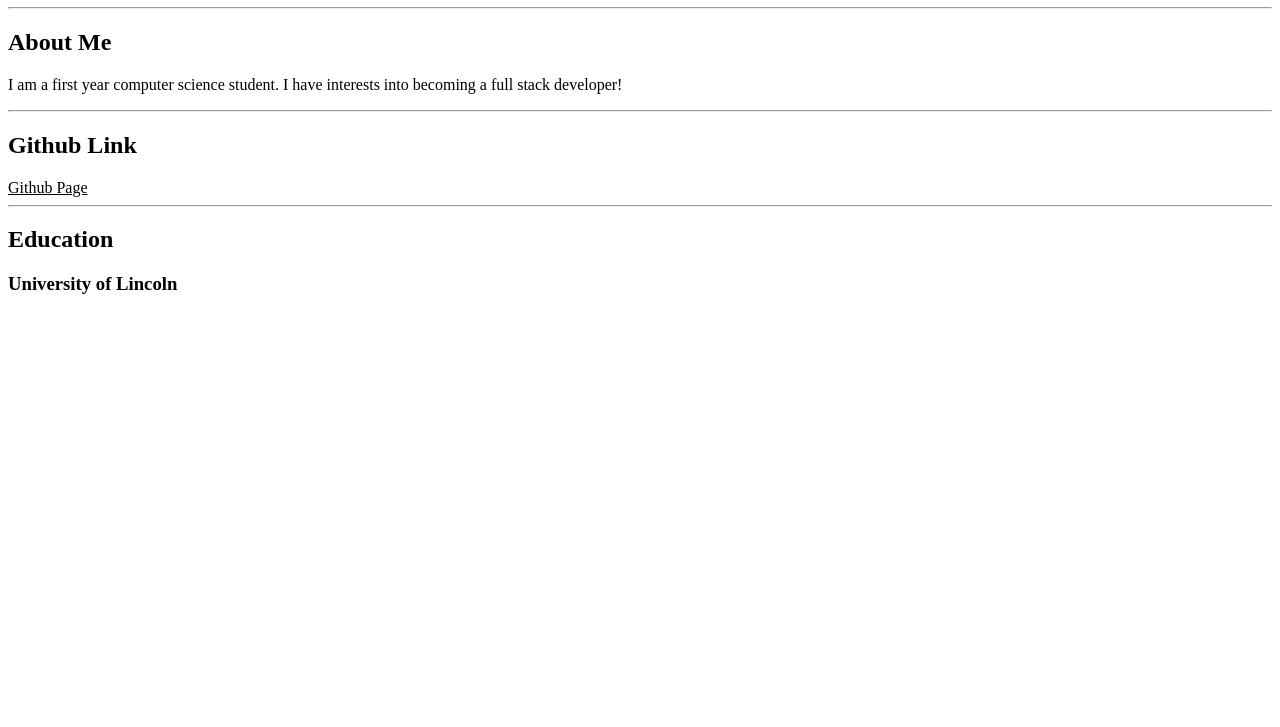
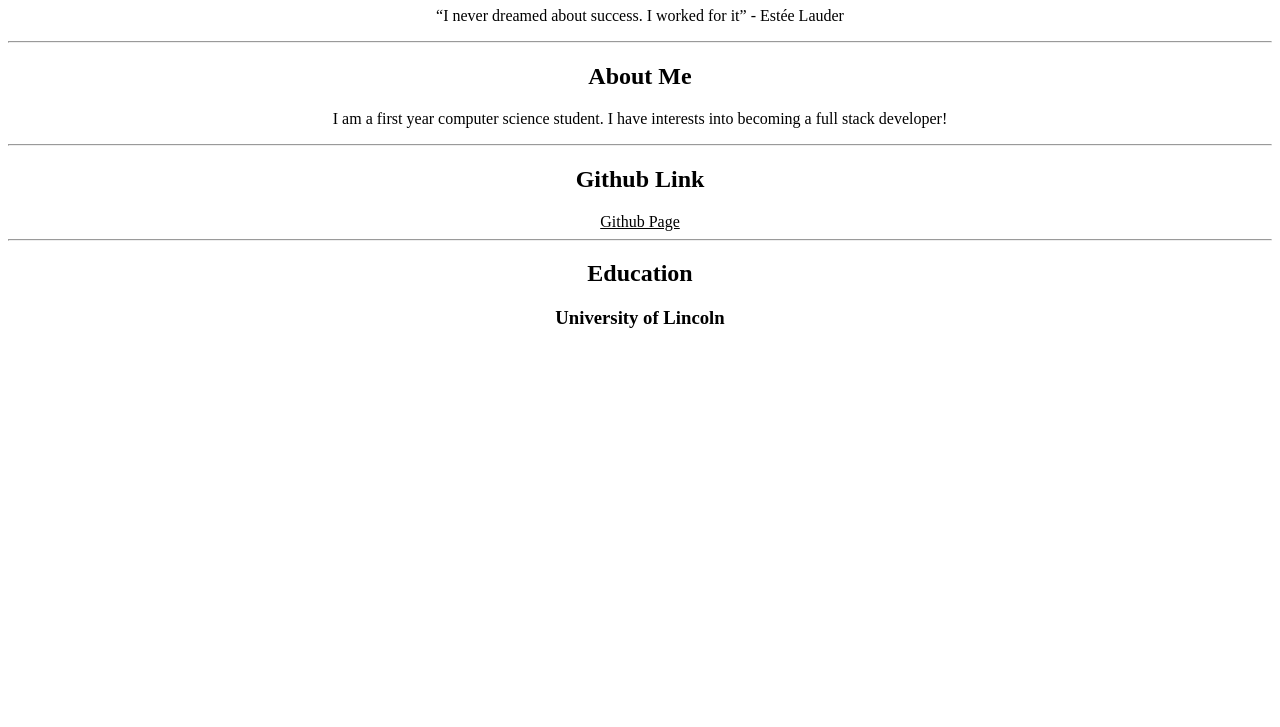
Before and after one commit to BenAshby04/PortfolioWebsite, a plain HTML site: page index.html in a window 1280 px wide. Shown: the part 73-800 px from the top of the page. Drawn offline with Linux system fonts and the light colour scheme.

Commit message:
Added Quote and Comment

```diff
--- a/index.html
+++ b/index.html
@@ -3,9 +3,11 @@
 <head>
     <title>Ben Ashby</title>
 </head>
-    <body>
+    <body style="text-align:center">
 
+        <!--Add a circle headshot-->
         <h1>Ben Ashby</h1>
+        <p><q>I never dreamed about success. I worked for it</q> - Estée Lauder</p>
         <hr>
         <h2>About Me</h2>
         <p>I am a first year computer science student. I have interests into becoming a full stack developer!</p>
```
